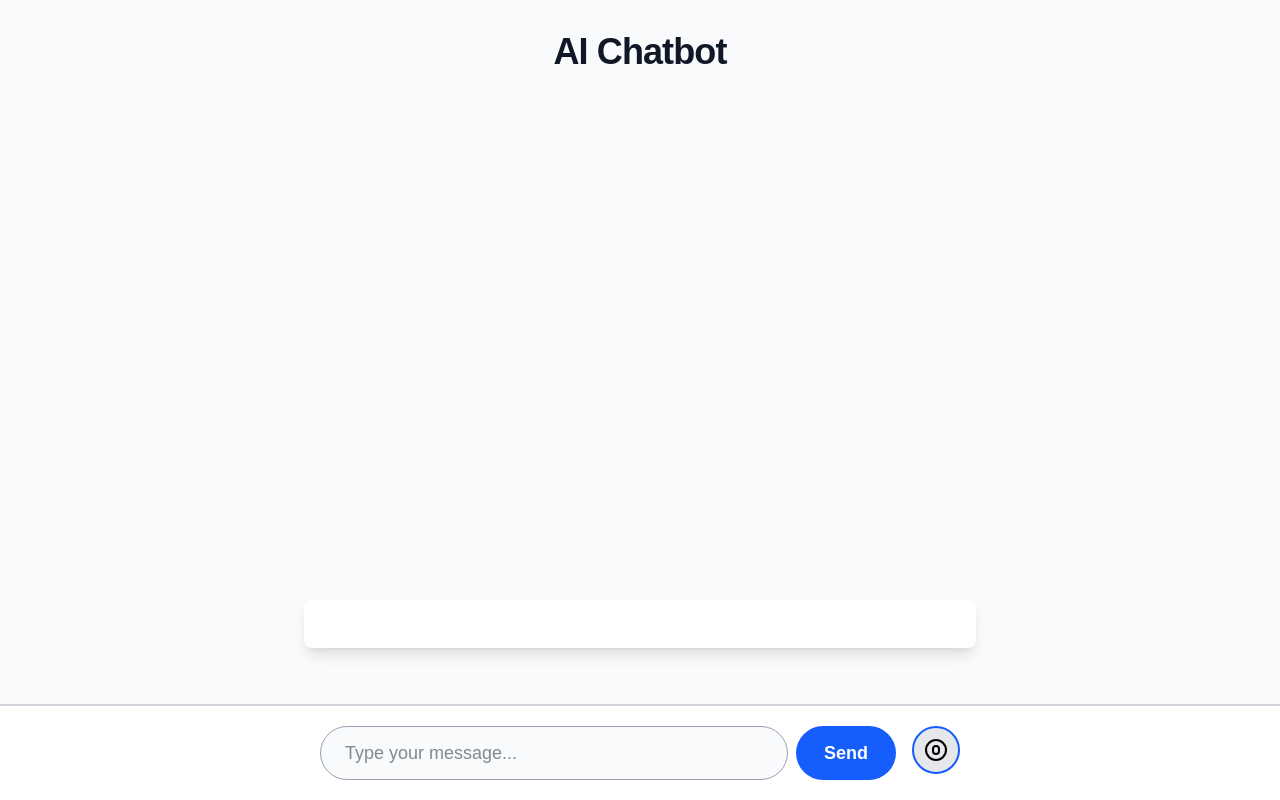
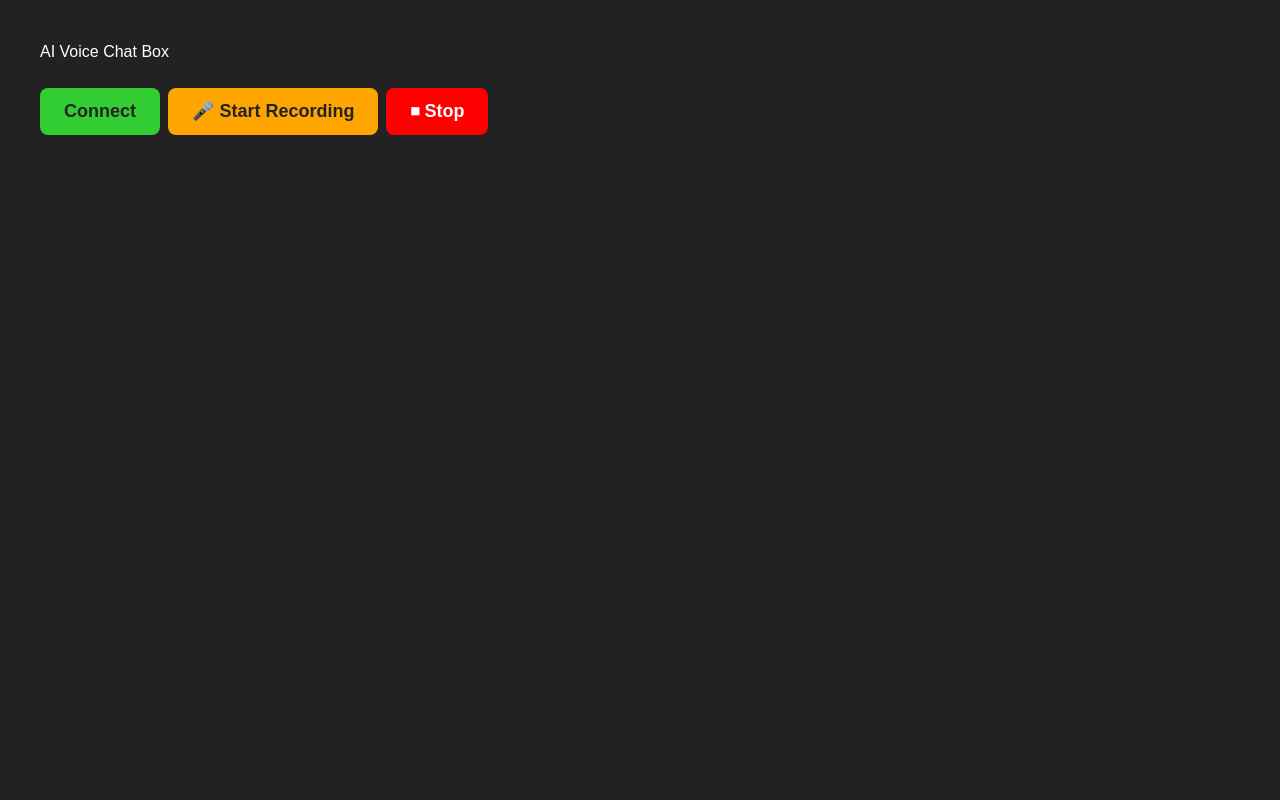
Before and after one commit to dancreed/chatbot, a Next.js app: page / in a window 1280 px wide. Built offline with nearby package versions, Linux system fonts and the light colour scheme.

Commit message:
Update page.tsx

```diff
--- a/src/app/page.tsx
+++ b/src/app/page.tsx
@@ -1,5 +1,9 @@
-import VoiceTextChat from "./components/VoiceTextChat";
+import VoiceChat from "./components/VoiceChat";
 
-export default function Page() {
-  return <VoiceTextChat />;
+export default function HomePage() {
+  return (
+    <main>
+      <VoiceChat />
+    </main>
+  );
 }
```
